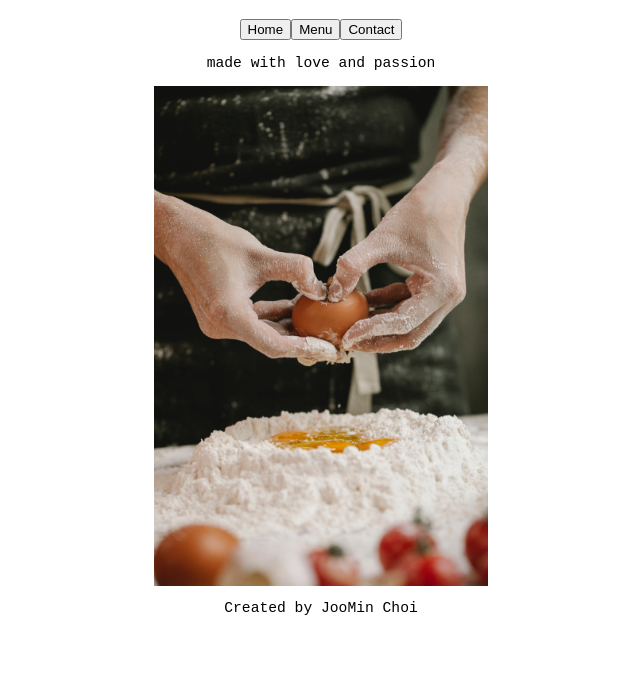
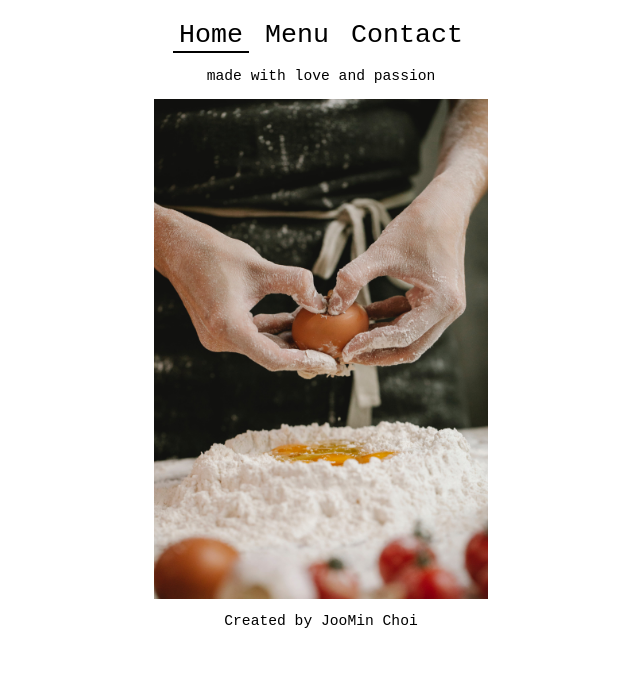
Before and after one commit to joominchoi/restaurant-page, a website built with webpack: page dist/index.html in a window 1280 px wide. Shown: the part 112-800 px from the top of the page, without its empty margins (319-959 px from the left). Built offline with nearby package versions, Linux system fonts and the light colour scheme.

Commit message:
Update styling of nav-buttons on load, on hover and when active
- Gave id to home nav button so it can be set to active button when page
is initialized and given appropriate style

```diff
--- a/src/page-load.js
+++ b/src/page-load.js
@@ -21,6 +21,7 @@ function createNav() {
 
   const homeButton = document.createElement("button");
   homeButton.classList.add("nav-button");
+  homeButton.setAttribute("id", "home-button")
   homeButton.textContent = "Home";
   homeButton.addEventListener("click", (e) => {
     console.log("Home button has been clicked")
@@ -93,6 +94,7 @@ function initializeWebsite() {
   content.appendChild(createMainContainer());
   content.appendChild(createFooter());
 
+  setActiveButton(document.getElementById('home-button'))
   loadHome();
 }
 
--- a/src/style.css
+++ b/src/style.css
@@ -12,10 +12,28 @@ h1 {
 nav {
   display: flex;
   justify-content: center;
+  gap: 10px;
 }
 
 .nav-button {
   cursor: pointer;
+
+  background-color: transparent;
+  border-style: none;
+
+  font-family: 'Courier New', Courier, monospace;
+  font-size: 20pt;
+
+  border-bottom: 2px solid transparent;
+  transition: border-bottom 0.3s ease;
+}
+
+.nav-button:hover {
+  border-bottom: 2px solid #000000;
+}
+
+.nav-button.active {
+  border-bottom: 2px solid #000000;
 }
 
 #home,
```
Also changed, not shown: dist/main.js.
